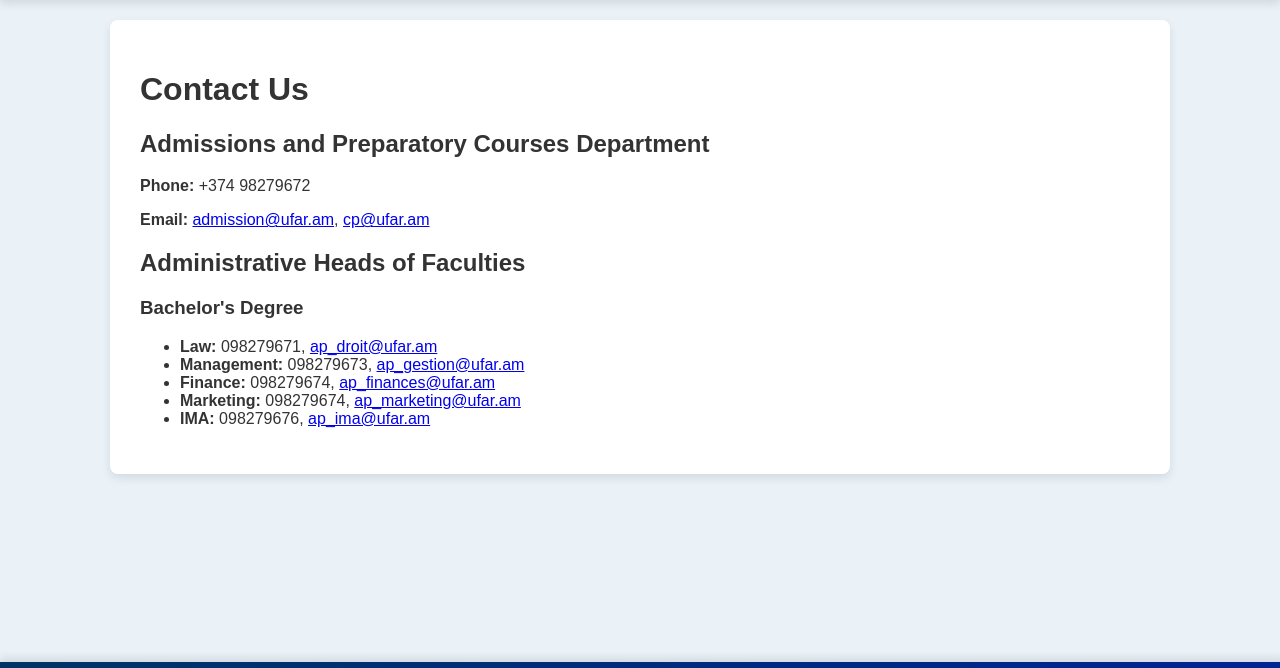
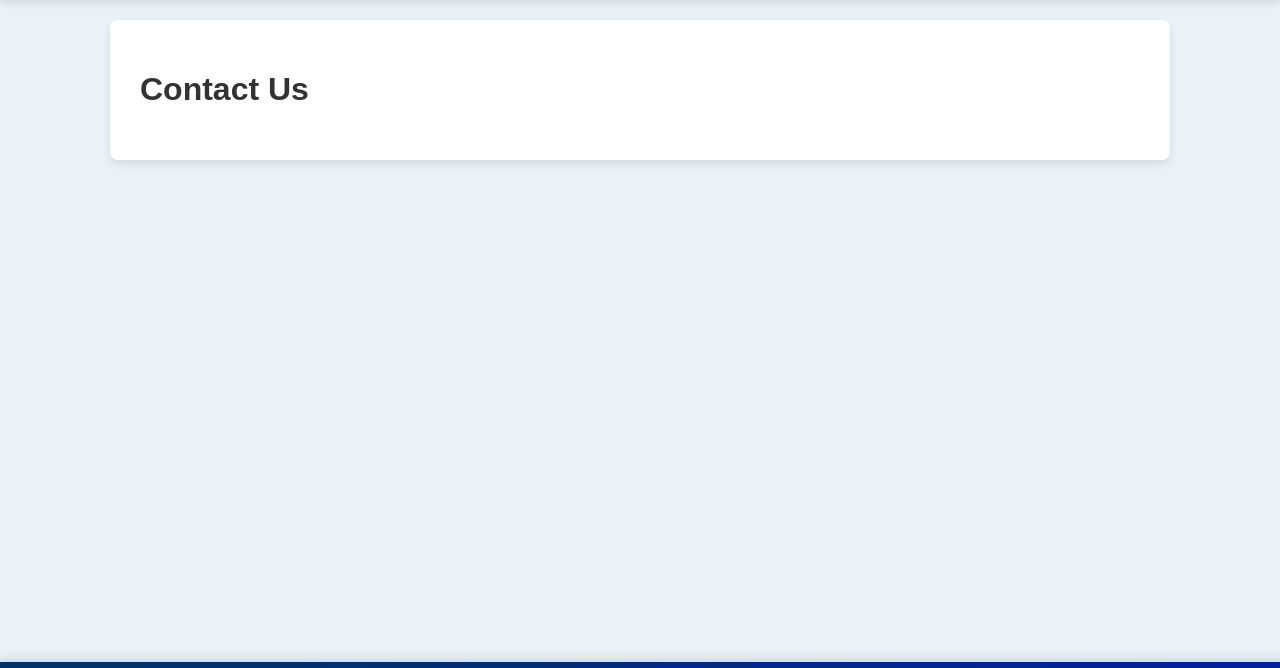
Before and after one commit to Project-S5-Recommendation-Chatbot/recChatbot, a Flask app: template Front/templates/contact.html in a window 1280 px wide. Shown: the part 100-768 px from the top of the page. Run offline with Flask 3, Linux system fonts and the light colour scheme; the template is opened without the code that fills it, so the values that code supplies are empty; parts of the project's set-up code (start-up, migrations or seed data) failed here and were passed over.

Commit message:
Update contact.html

```diff
--- a/Front/templates/contact.html
+++ b/Front/templates/contact.html
@@ -17,24 +17,6 @@
 
   <div class="container">
     <h1>Contact Us</h1>
-
-    <section class="contact-info">
-      <h2>Admissions and Preparatory Courses Department</h2>
-      <p><strong>Phone:</strong> +374 98279672</p>
-      <p><strong>Email:</strong> <a href="mailto:admission@ufar.am">admission@ufar.am</a>, <a href="mailto:cp@ufar.am">cp@ufar.am</a></p>
-    </section>
-
-    <section class="faculty-info">
-      <h2>Administrative Heads of Faculties</h2>
-      <h3>Bachelor's Degree</h3>
-      <ul>
-        <li><strong>Law:</strong> 098279671, <a href="mailto:ap_droit@ufar.am">ap_droit@ufar.am</a></li>
-        <li><strong>Management:</strong> 098279673, <a href="mailto:ap_gestion@ufar.am">ap_gestion@ufar.am</a></li>
-        <li><strong>Finance:</strong> 098279674, <a href="mailto:ap_finances@ufar.am">ap_finances@ufar.am</a></li>
-        <li><strong>Marketing:</strong> 098279674, <a href="mailto:ap_marketing@ufar.am">ap_marketing@ufar.am</a></li>
-        <li><strong>IMA:</strong> 098279676, <a href="mailto:ap_ima@ufar.am">ap_ima@ufar.am</a></li>
-      </ul>
-    </section>
   </div>
 
   <footer>
@@ -47,7 +29,8 @@
         const loginLink = document.getElementById('loginLink');
         loginLink.textContent = user;
         loginLink.removeAttribute('href');
-        loginLink.style.cursor = 'default';
+        loginLink.style.pointerEvents = 'none';
+        loginLink.style.opacity = '0.6';
     }
   </script>
 
```
